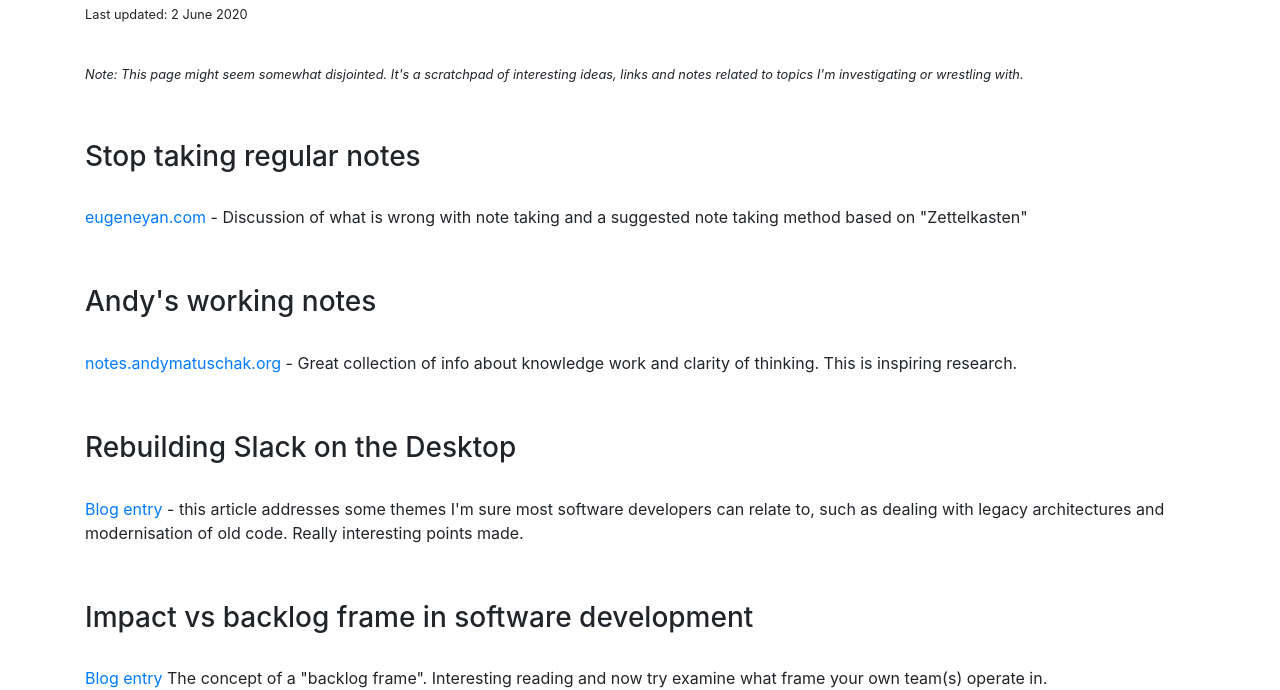
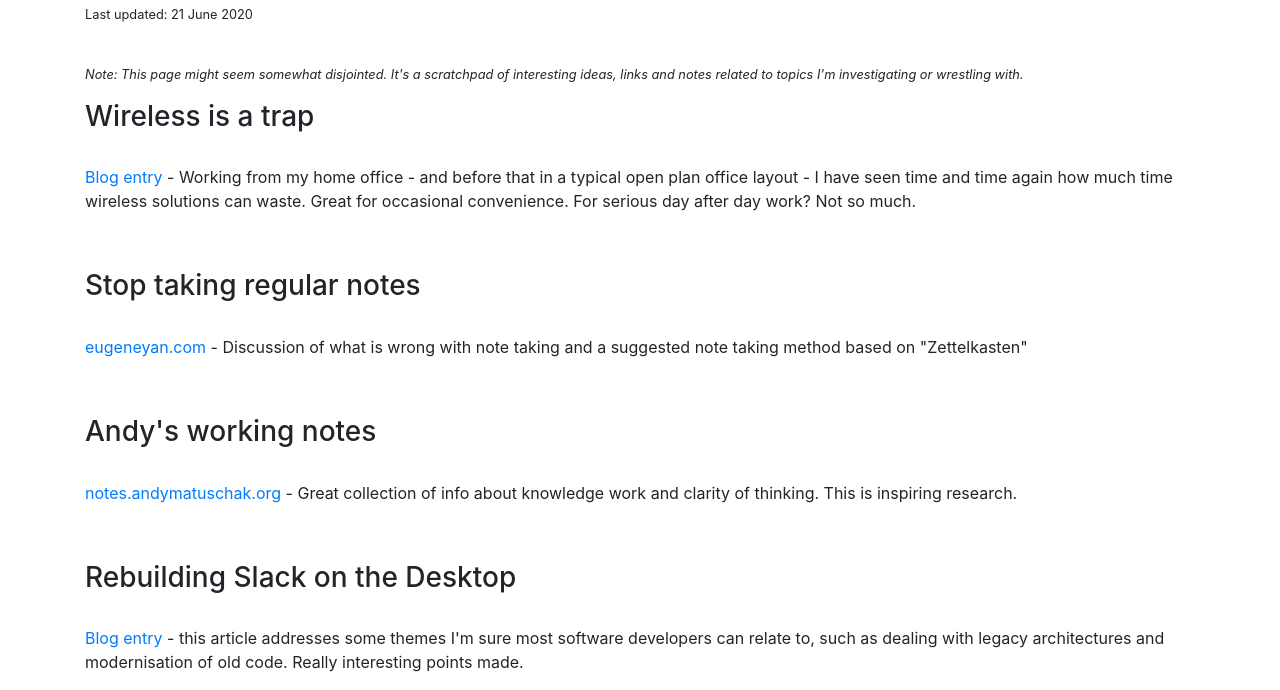
Before and after one commit to grahammcallister/grahammcallisternet, a website: page views/thingsimthinkingabout.html in a window 1280 px wide. Shown: the part 121-811 px from the top of the page. Drawn offline with nearby package versions, Linux system fonts and the light colour scheme.

Commit message:
Things Im thinking about

```diff
--- a/views/thingsimthinkingabout.html
+++ b/views/thingsimthinkingabout.html
@@ -27,12 +27,17 @@
             <hr/>
         </div>
         <div class="row">
-            <div class="col-lg-12"><small>Last updated: 2 June 2020</small></div>
+            <div class="col-lg-12"><small>Last updated: 21 June 2020</small></div>
         </div>
         <p>&nbsp;</p>
         <div class="row">
             <div class="col-lg-12">
                 <p><small><i style="font-style: italic;">Note: This page might seem somewhat disjointed. It's a scratchpad of interesting ideas, links and notes related to topics I'm investigating or wrestling with.</i></small></p>
+
+                <h3>Wireless is a trap</h3>
+                <p>&nbsp;<br>
+                    <a href="https://www.lesswrong.com/posts/8hxvfZiqH24oqyr6y/wireless-is-a-trap">Blog entry</a> - Working from my home office - and before that in a typical open plan office layout - I have seen time and time again how much time wireless solutions can waste. Great for occasional convenience. For serious day after day work? Not so much.
+                </p>
 
                 <p>&nbsp;</p>
 
```
